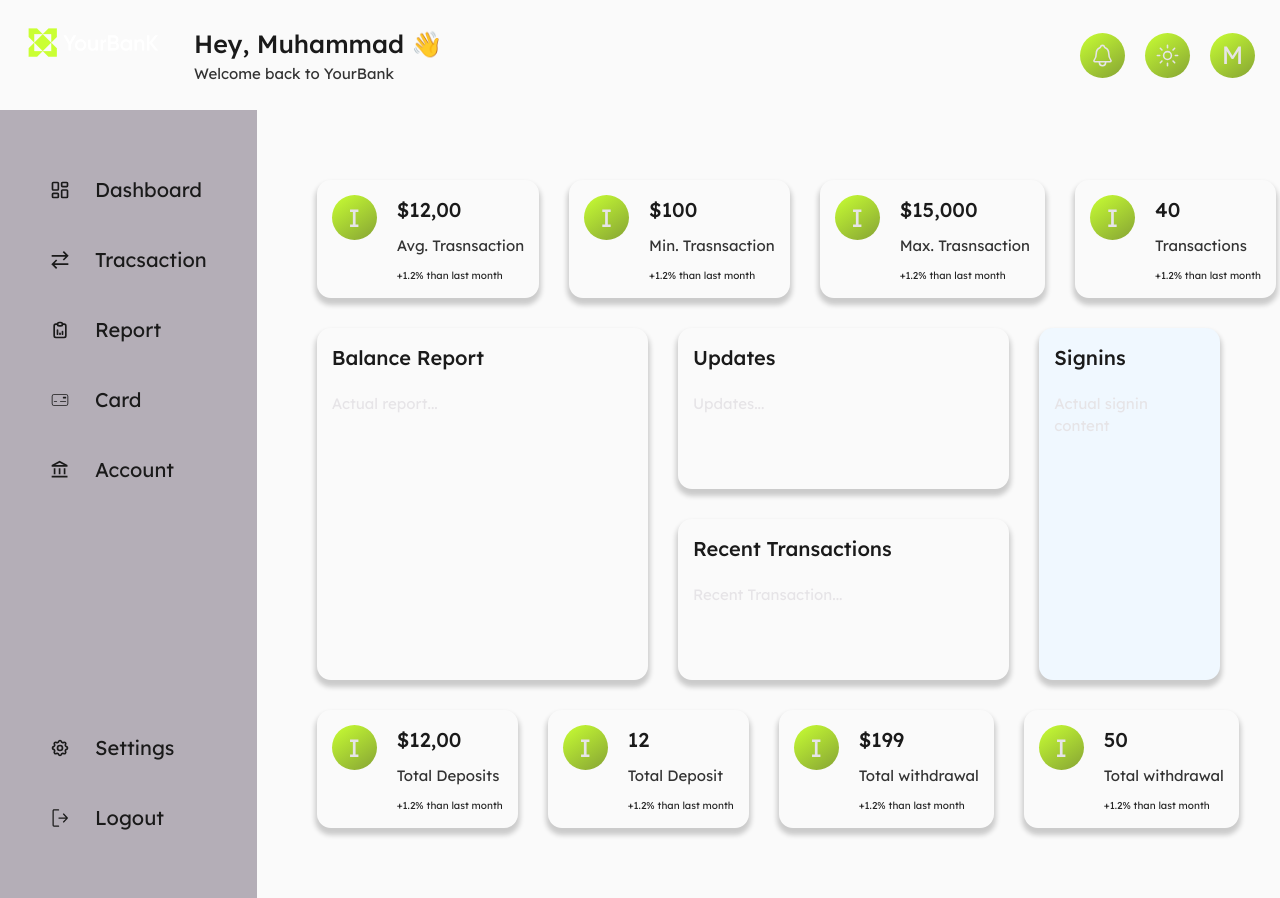
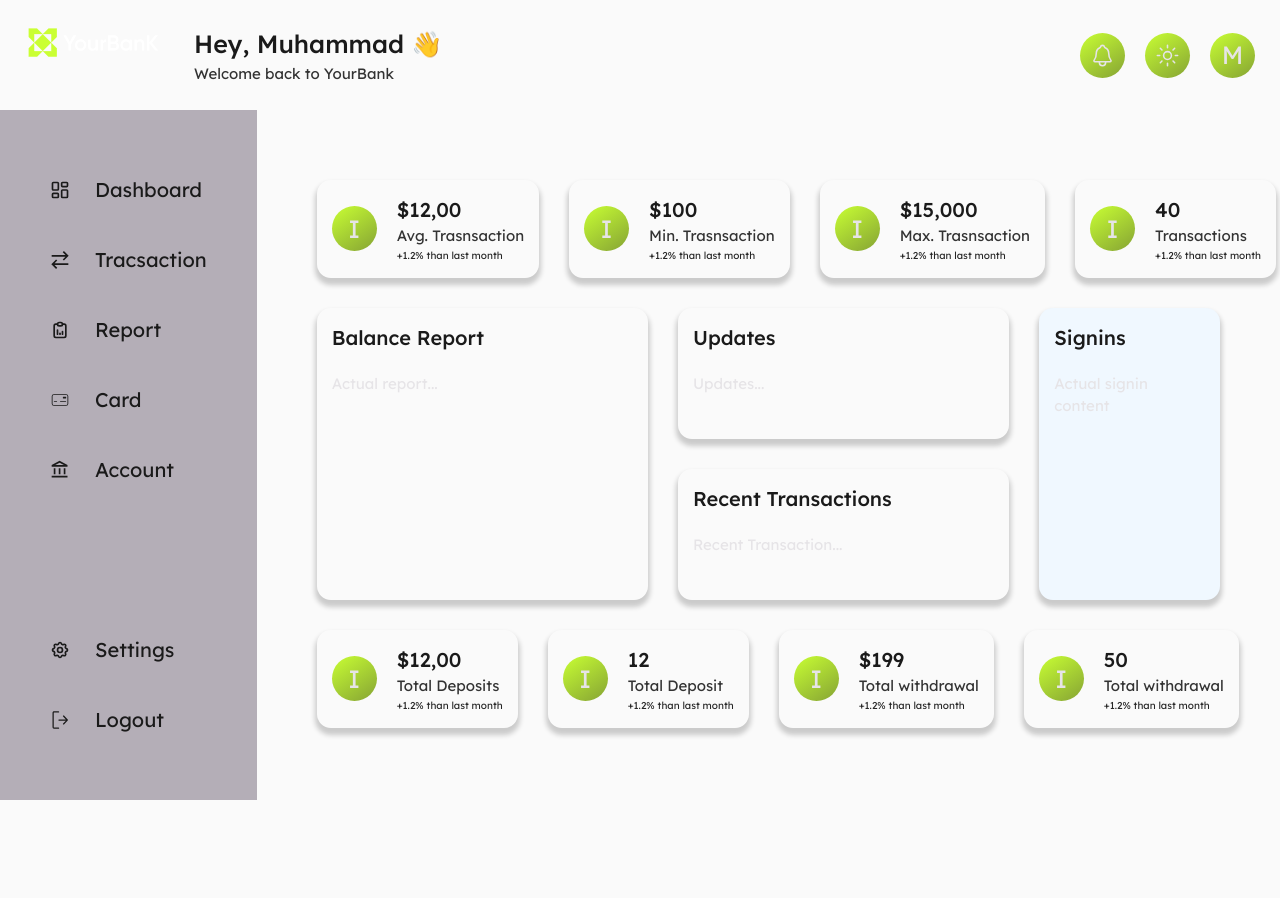
Before and after one commit to Muhammad0320/bank--f, a Next.js app: page /reports in a window 1280 px wide. After the commit the page ends 800 px from the top, so only its background shows below. Built offline with nearby package versions, Linux system fonts and the light colour scheme.

Commit message:
chore:  update page

```diff
--- a/components/UI/uiStyles.ts
+++ b/components/UI/uiStyles.ts
@@ -6,6 +6,8 @@ import { ClampComponent } from '../../styles/clampBuilder';
 export const StyledIConContainer = styled.span`
   height: ${() => ClampComponent(900, 1250, 3, 4.5)};
   width: ${() => ClampComponent(900, 1250, 3, 4.5)};
+
+  margin-block: auto;
 
   background: var(--primary-gradient);
 
@@ -20,6 +22,8 @@ export const StyledIConContainer = styled.span`
   align-items: center;
 
   border-radius: 50%;
+
+  margin-block: auto;
 `;
 
 export const FlexContainer = styled.div<{
@@ -38,8 +42,6 @@ export const FlexContainer = styled.div<{
   gap: ${prop => prop.$size === 'inherit' && 'inherit'};
   justify-content: ${prop => prop.$size === 'btw' && 'space-between'};
   align-items: ${prop => prop.$size === 'btw' && 'center'};
-
-  /* align-items: center; */
 `;
 
 export const ImageContainer = styled.div`
--- a/src/app/(content)/reports/page.tsx
+++ b/src/app/(content)/reports/page.tsx
@@ -19,7 +19,7 @@ const Page: React.FC = () => {
       <FirstReportRow $flow="row" $size="inherit">
         <FlexContainer $flow="row" $size="small">
           <IconContainer> I </IconContainer>
-          <FlexContainer $flow="column" $size="tiny">
+          <FlexContainer $flow="column" $size="unset">
             <StyledH3> $12,00 </StyledH3>
             <Text> Avg. Trasnsaction </Text>
             <Text $size="small"> +1.2% than last month </Text>
@@ -27,7 +27,7 @@ const Page: React.FC = () => {
         </FlexContainer>
         <FlexContainer $flow="row" $size="small">
           <IconContainer> I </IconContainer>
-          <FlexContainer $flow="column" $size="tiny">
+          <FlexContainer $flow="column" $size="unset">
             <StyledH3> $100 </StyledH3>
             <Text> Min. Trasnsaction </Text>
             <Text $size="small"> +1.2% than last month </Text>
@@ -35,7 +35,7 @@ const Page: React.FC = () => {
         </FlexContainer>
         <FlexContainer $flow="row" $size="small">
           <IconContainer> I </IconContainer>
-          <FlexContainer $flow="column" $size="tiny">
+          <FlexContainer $flow="column" $size="unset">
             <StyledH3> $15,000 </StyledH3>
             <Text> Max. Trasnsaction </Text>
             <Text $size="small"> +1.2% than last month </Text>
@@ -43,7 +43,7 @@ const Page: React.FC = () => {
         </FlexContainer>
         <FlexContainer $flow="row" $size="small">
           <IconContainer> I </IconContainer>
-          <FlexContainer $flow="column" $size="tiny">
+          <FlexContainer $flow="column" $size="unset">
             <StyledH3> 40 </StyledH3>
             <Text> Transactions </Text>
             <Text $size="small"> +1.2% than last month </Text>
@@ -71,7 +71,7 @@ const Page: React.FC = () => {
       <LastReportRow $flow="row" $size="inherit">
         <FlexContainer $flow="row" $size="small">
           <IconContainer> I </IconContainer>
-          <FlexContainer $flow="column" $size="tiny">
+          <FlexContainer $flow="column" $size="unset">
             <StyledH3> $12,00 </StyledH3>
             <Text> Total Deposits </Text>
             <Text $size="small"> +1.2% than last month </Text>
@@ -80,7 +80,7 @@ const Page: React.FC = () => {
 
         <FlexContainer $flow="row" $size="small">
           <IconContainer> I </IconContainer>
-          <FlexContainer $flow="column" $size="tiny">
+          <FlexContainer $flow="column" $size="unset">
             <StyledH3> 12 </StyledH3>
             <Text> Total Deposit </Text>
             <Text $size="small"> +1.2% than last month </Text>
@@ -89,7 +89,7 @@ const Page: React.FC = () => {
 
         <FlexContainer $flow="row" $size="small">
           <IconContainer> I </IconContainer>
-          <FlexContainer $flow="column" $size="tiny">
+          <FlexContainer $flow="column" $size="unset">
             <StyledH3> $199 </StyledH3>
             <Text> Total withdrawal </Text>
             <Text $size="small"> +1.2% than last month </Text>
@@ -98,7 +98,7 @@ const Page: React.FC = () => {
 
         <FlexContainer $flow="row" $size="small">
           <IconContainer> I </IconContainer>
-          <FlexContainer $flow="column" $size="tiny">
+          <FlexContainer $flow="column" $size="unset">
             <StyledH3> 50 </StyledH3>
             <Text> Total withdrawal </Text>
             <Text $size="small"> +1.2% than last month </Text>
--- a/src/app/(content)/reports/style.ts
+++ b/src/app/(content)/reports/style.ts
@@ -54,6 +54,7 @@ export const LastReportRow = styled(FlexContainer)`
   & > * {
     flex: 1;
     min-width: fit-content;
+
     padding: ${() => ClampComponent(900, 1250, 1, 1.5)};
 
     border-radius: ${() => ClampComponent(900, 1250, 1, 1.4)};
```
